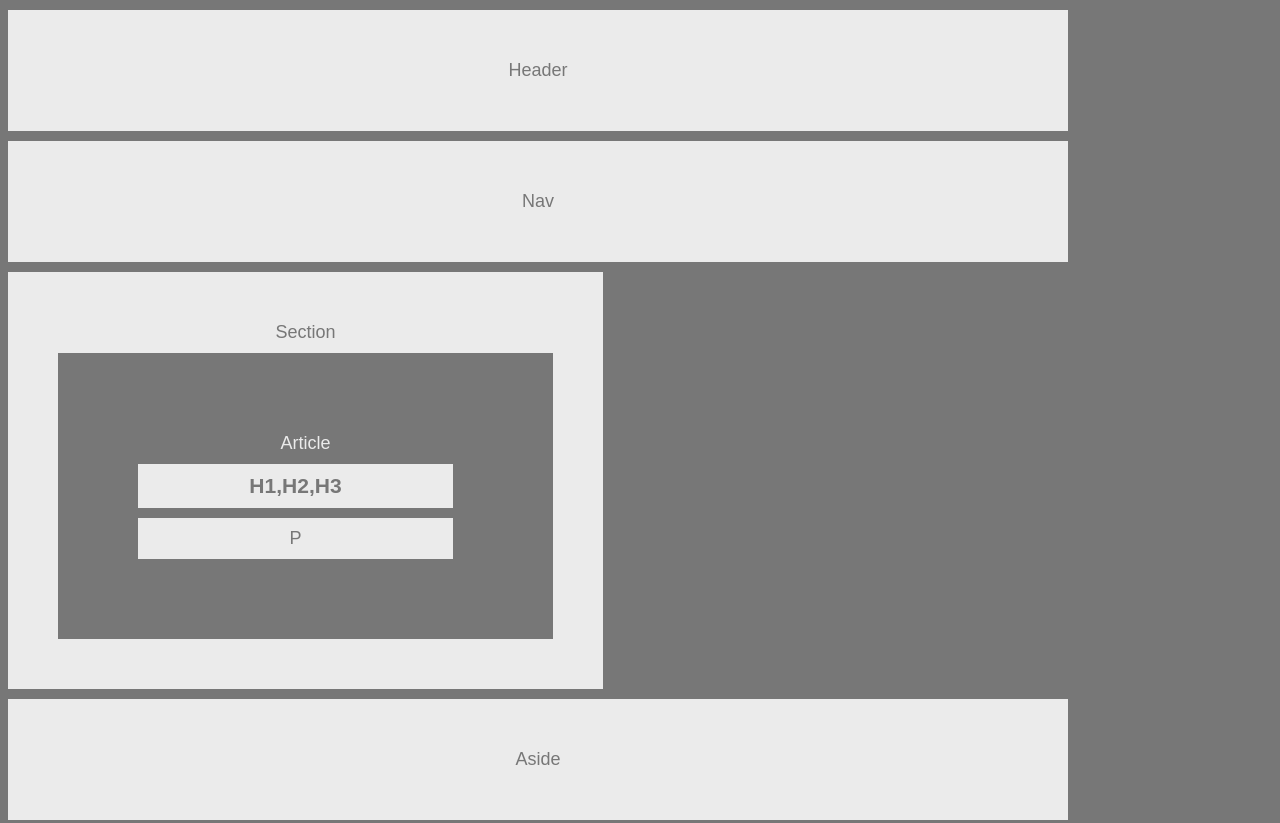
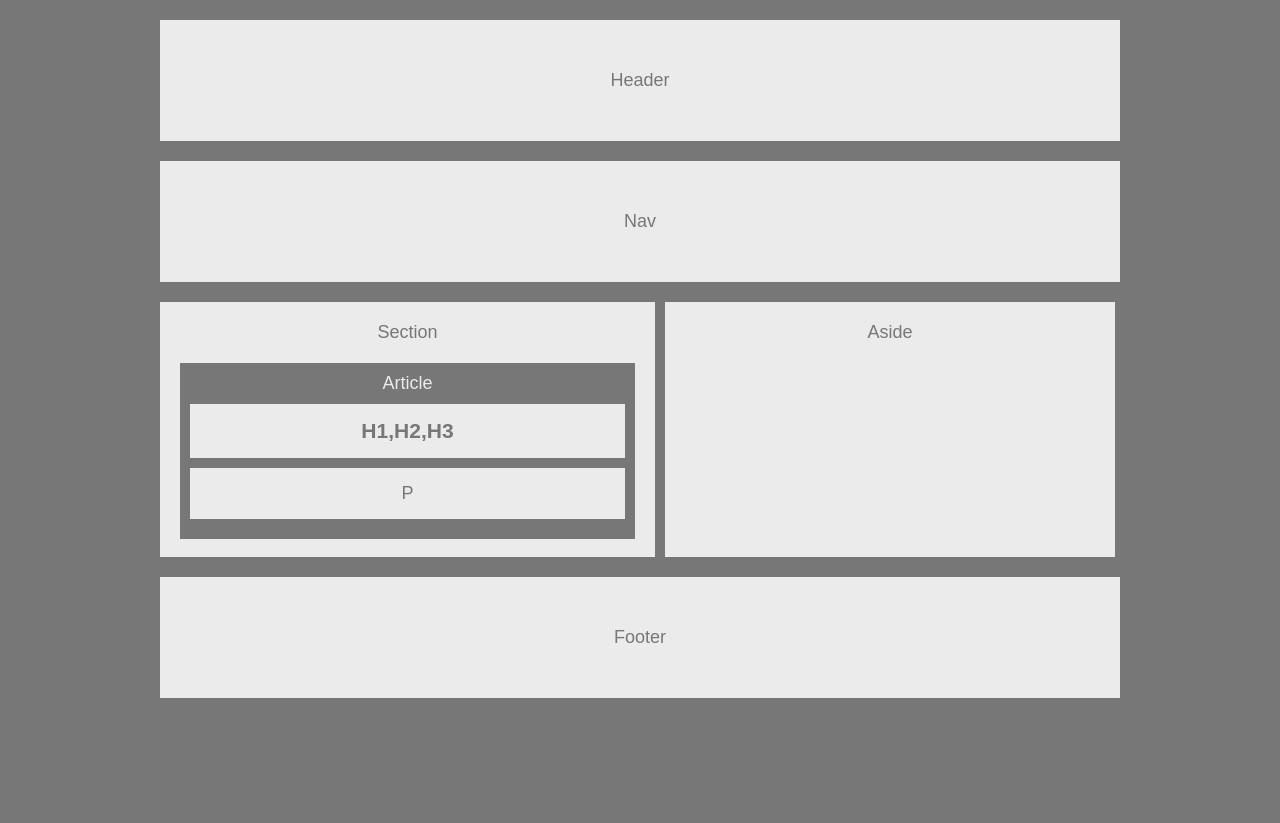
Before and after one commit to kliche1791/HW-Wirefiframe, a plain HTML site: page index.html in a window 1280 px wide. Shown: the top 823 px of the page. Drawn offline with Linux system fonts and the light colour scheme.

Commit message:
File Done

```diff
--- a/index.html
+++ b/index.html
@@ -7,6 +7,7 @@
     <link rel="stylesheet" type="text/css" href="style.css" />
     <title>HTML/CSS Eskeleton</title>
 </head>
+<div class="wrapper">
 <body >
 
         <header>Header</header>
@@ -20,10 +21,14 @@
                         <p>P</p>
 
                 </article>
+
         </section>
+
         <aside>Aside</aside>
 
-        <footer class="p.clear">Footer</footer>
 
+
+        <footer>Footer</footer>
+    </div>
 </body>
 </html>
--- a/style.css
+++ b/style.css
@@ -3,35 +3,68 @@ body{
     color: #777;
     background: #777;
     width: 960px;
+    height: 960px;
     font-size: 18px;
+    margin: 0 auto;
 
 }
-header, nav, aside, section, footer {
+header, nav, footer {
 
     text-align: center;
     width: 960px;
     background: #ebebeb;
-    margin: 10px 0px 0px;
-    padding: 50px;
+    padding: 50px 0px 50px 0px;
+    margin-bottom: 20px;
+
+  }
+  header{
+
+    margin-top: 20px;
   }
 
-  Article {
+  article {
     color:#ebebeb;
     background: #777;
-    margin: 10px 0px 0px;
-    padding: 80px;
-
+    margin: 20px;
+    padding: 10px 0px 10px 0px;
   }
 
   h1, p{
     color: #777;
     background: #ebebeb;
-     margin: 10px 0px 0px;
-    padding: 10px;
-    width: 295px;
+    margin: 10px;
+    padding: 15px 0px 15px 0px;
   }
 
   section{
+    text-align: center;
+    background: #ebebeb;
+    float: left;
+    width: 495px;
+    height: 150px;
+    margin-right: 10px;
+    padding: 20px 0px 85px 0px;
+  }
 
-    width: 495px;
+  footer{
+    float: left;
   }
+
+
+
+aside{
+  width: 450px;
+  height: 150px;
+  float: left;
+  text-align: center;
+  background: #ebebeb;
+  padding: 20px 0px 85px 0px;
+  margin-bottom: 20px;
+}
+
+
+
+ .wrapper {
+  width: 960px;
+  margin: 0 auto;
+}
```
